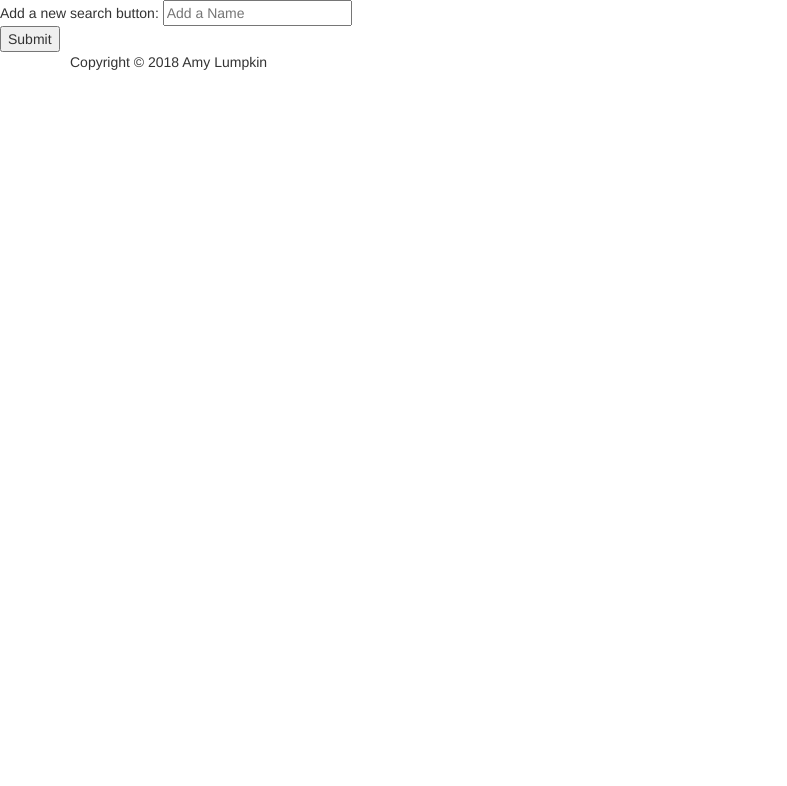
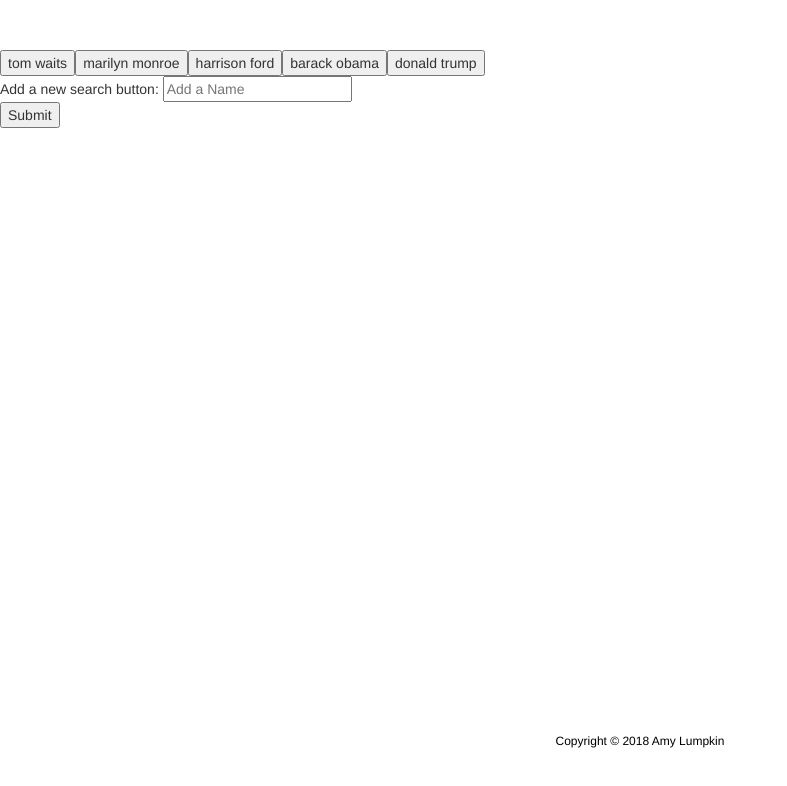
Before and after one commit to amylumpkin/Gif-Project, a plain HTML site: page index.html in a window 1280 px wide. Shown: the whole page, without its empty margins (0-787 px from the left). Drawn offline with nearby package versions, Linux system fonts and the light colour scheme.

Commit message:
everything works except still/animate on click

```diff
--- a/index.html
+++ b/index.html
@@ -6,7 +6,7 @@
 	<link rel="stylesheet" href="https://maxcdn.bootstrapcdn.com/bootstrap/3.3.7/css/bootstrap.min.css" integrity="sha384-BVYiiSIFeK1dGmJRAkycuHAHRg32OmUcww7on3RYdg4Va+PmSTsz/K68vbdEjh4u" crossorigin="anonymous">
 
 
-  <link rel="stylesheet" type="text/css" href="gif-take-2.css">
+  <link rel="stylesheet" type="text/css" href="assets/css/style.css">
 	<script src="http://code.jquery.com/jquery-2.2.3.min.js"></script>
 </head>
 <body>
@@ -28,7 +28,7 @@
   src="https://code.jquery.com/jquery-3.2.1.min.js"
   integrity="sha256-hwg4gsxgFZhOsEEamdOYGBf13FyQuiTwlAQgxVSNgt4="
   crossorigin="anonymous"></script>
-<script src="gif-take-2.js"></script>
+<script src="assets/javascript/app.js"></script>
 
 <footer>
   <div class="container">
```
